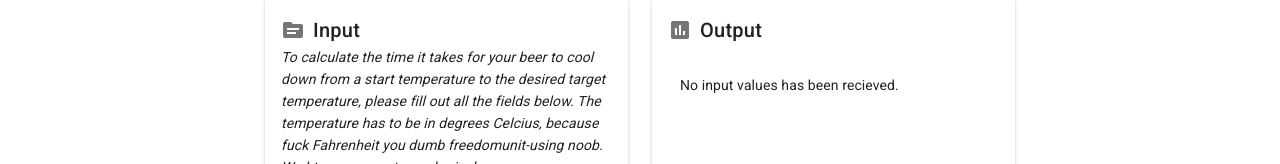
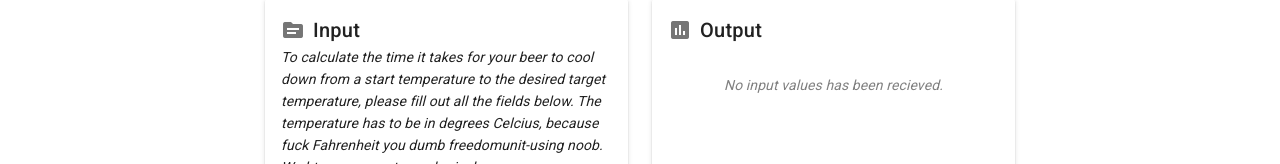
Before and after one commit to rosenberg95/beertime, a Vue app: page / in a window 1280 px wide. Shown: the part 134-298 px from the top of the page. Built offline with nearby package versions, Linux system fonts and the light colour scheme.

Commit message:
added loader circle, rearranged model, and display time in day/hour/minute/seconds format

```diff
--- a/src/components/Main.vue
+++ b/src/components/Main.vue
@@ -21,7 +21,10 @@
                 <div>
                     <v-card-title><v-icon left>mdi-chart-box</v-icon>Output</v-card-title>
                     <v-card-text>
-                        <Outputside :input="input"></Outputside>
+                        <Outputside
+                          :input="input"
+                          :submittedProp="submitted">
+                        ></Outputside>
                     </v-card-text>
                 </div>
             </v-card>
@@ -53,11 +56,13 @@
       return {
         input: {
           submitStatus: false,
+          simulationSatus: false,
           containerType: '',
           startTemp: '',
           surrTemp: '',
           targetTemp: ''
-        }
+        },
+        submitted: 0
       }
     },
       methods: {
@@ -67,6 +72,7 @@
           this.input.startTemp = startTemp
           this.input.surrTemp = surrTemp
           this.input.targetTemp = targetTemp
+          this.submitted += 1
         },
 
     }
--- a/src/components/Outputside.vue
+++ b/src/components/Outputside.vue
@@ -1,18 +1,22 @@
 <template>
     <v-container>
+        <div v-if="!input.submitStatus" class="noinput">No input values has been recieved.</div>
+        <div v-if="simulationStatus" class="spinner">
+            <v-progress-circular
+                :size="150"
+                :width="10"
+                color="primary"
+                indeterminate
+            >Simulating</v-progress-circular>
+        </div>
 
-        <div v-if="input.submitStatus">
+
+        <div v-if="input.submitStatus && !simulationStatus">
             {{ input.containerType }} containing {{ input.startTemp }} °C beer in a {{ input.surrTemp }} °C environment has a desired temperature of {{input.targetTemp}} °C.
-
-            <p></p>
-            <div>
-            This takes <b>{{
-                simmulation(parseFloat(input.startTemp),parseFloat(input.surrTemp), parseFloat(input.targetTemp)).toFixed(2) == 166666.67 ? 'infinite' : simmulation(parseFloat(input.startTemp),parseFloat(input.surrTemp), parseFloat(input.targetTemp)).toFixed(2)
-
-                }}</b> minutes.
-            </div>
         </div>
-        <div v-if="!input.submitStatus">No input values has been recieved.</div>
+        <div v-if="input.submitStatus && !simulationStatus">
+            <br>This takes <b>{{ textTime }}</b>.
+        </div>
 
     </v-container>
 </template>
@@ -22,12 +26,76 @@
   export default {
 //   components: { RandomChart },
     name: 'Outputside',
-    props: ['input'],
+    props: ['input','submittedProp'],
 
     data: () => ({
+        simulationStatus: false,
+        txt: '',
+        vecTime: [],
+        vecTemp: [],
+        finalTime: 0,
+        textTime: '',
+        submittedProp: 0
+    }),
+    watch: {
+        deep: true,
+        immediate: true,
+        simulationStatus(newSimStat, oldSimStat){
+            this.txt = `sim stat changed from ${oldSimStat} to ${newSimStat}`
+            console.log(this.txt)
+        },
+        finalTime(newTime, oldTime){
+            console.log(`Final time changed from ${oldTime} to ${newTime}`)
+            var d
+            var h
+            var min
+            var s
 
-    }),
+            if (newTime < 30) {                 // Seconds
+                this.textTime = newTime + " s"
+            } else if (newTime < 3600) {        // Minutes
+                min = Math.floor(newTime/60)
+                if (min*60 < newTime){
+                    s = newTime - min*60
+                    this.textTime = min + " min and " + s + " s"
+                } else {
+                    this.textTime = min + " min"
+                }
+            } else if (newTime < 86400 ) {      // Hours
+                h = Math.floor(newTime/3600)
+                if (h*60 < newTime/60) {
+                    min = newTime/60 - h*60
+                    h == 1 ? this.textTime = h + " hour and " + min.toFixed(0) + " min" : this.textTime = h + " hours and " + min.toFixed(0) + " min"
+                } else {
+                    h == 1 ? this.textTime = h + " hour" : this.textTime = h + " hours"
+                }
+            } else if (newTime < 8640000) {      // Days
+                d = Math.floor(newTime/86400)
+                if (d*24 < newTime/3600) {
+                    h = newTime/3600 - d*24
+                    d == 1 ? this.textTime = d + " day and " + h.toFixed(0) + " hours" : this.textTime = d + " days and " + h.toFixed(0) + " hours"
+                } else {
+                    d == 1 ? this.textTime = d + " day" : this.textTime = d + " days"
+                }
+            }
+
+        },
+        submittedProp(newVal){
+            console.log("Number of submits: ", newVal)
+            this.simulationStatus = true
+            this.run()
+        },
+
+    },
     methods: {
+        run(){
+            this.vecTime = []
+            this.vecTemo = []
+            this.finalTime = this.simmulation(parseFloat(this.input.startTemp), parseFloat(this.input.surrTemp), parseFloat(this.input.targetTemp)) // Kør simulering
+            // Lav plot
+            console.log("Simulation done.")
+
+        },
         diffTemperature (t, T){ // assuming cooling
             const W = 0.0663        // TODO type dependant
             const H = 0.1152        // TODO type dependant
@@ -43,23 +111,43 @@
             const delta = 0.001
             const m = 0.33          // TODO type dependant
             const C = 4200
-            const vecTime = [ 0 ]
-            const vecTemp = [ startTemp ]
+            this.vecTime = [ 0 ]
+            this.vecTemp = [ startTemp ]
+
+            console.log("Simulation initialized")
 
             while (currentTemp - targetTemp > delta) {
                 time += 1
                 var dT = this.diffTemperature(currentTemp, surroundTemp)
                 var difference = dT/(m*C)
                 currentTemp = currentTemp + difference
-                vecTime.push(time/60)
-                vecTemp.push(currentTemp)
+                this.vecTime.push(time/60)           // For plot
+                this.vecTemp.push(currentTemp)       // For plot
 
                 if (time >= 10000000) {
                     break
                 }
             }
-            return time/60
+            setTimeout(() => {console.log("Timeout"); this.simulationStatus = false}, 500)
+            return time
         }
     }
   };
 </script>
+
+<style>
+    .spinner {
+        display: flex;
+        align-items: center;
+        justify-content: center;
+        position:relative;
+        top: 100px;
+    }
+    .noinput {
+        display: flex;
+        align-items: center;
+        justify-content: center;
+        color:gray;
+        font-style: italic;
+    }
+</style>
```
